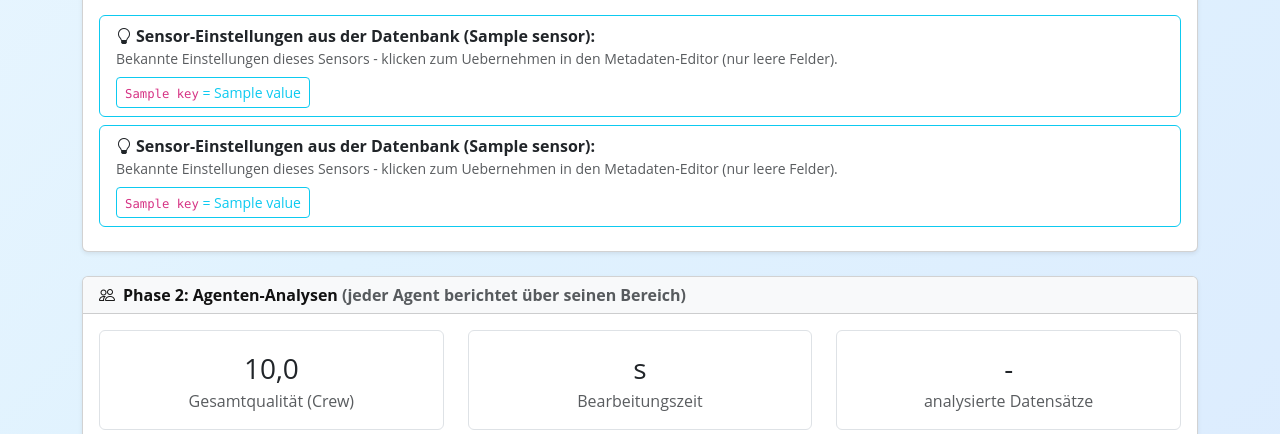
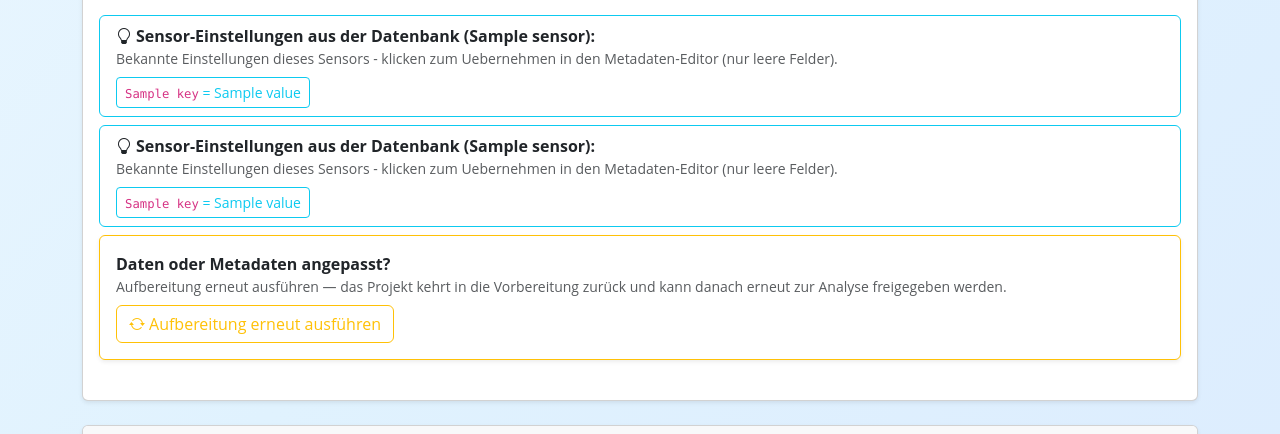
Before and after one commit to MC1stone/Vibe_dev_environment, a Django app: template NIR_Intelligence-main/django_project/templates/project_report.html in a window 1280 px wide; the page is wider, and only the part inside the window is pictured. Shown: the part 1020-1454 px from the top of that part. Run offline with Django 5.2, Linux system fonts and the light colour scheme; the template is opened without the code that fills it: most values are stand-ins (such as "Sample title", 1, 10 or a date in 2020); parts of the project's set-up code (start-up, migrations or seed data) failed here and were passed over; some libraries are stand-ins or nearby versions.

Commit message:
Reingest/Freigabe auch fuer released Projekte (Workflow-Sackgasse behoben)
User-Befund: 'Aufbereitung erneut ausfuehren -> danach Zur Analyse
freigeben geht nicht - nach Bearbeiten in der Projektliste sind diese
Buttons nicht mehr sichtbar.'

Ursache (verifiziert): Beide Buttons stehen nur im
{% if project.phase == 'drafted' %}-Block von project_report.html -
ein released Projekt zeigt sie nie. Und der Reingest-Endpunkt setzte
die Phase NICHT zurueck (anders als ProjectFilesAddView), d.h. selbst
nach einem Reingest waere das Projekt released geblieben und der
Freigabe-Button nie wieder erschienen.

Fix (OP13-Logik konsequent angewendet, kein Workaround):
- project_report.html: Neuer Block fuer phase != 'drafted' mit
  eigener Hinweiskarte ('Daten oder Metadaten angepasst?') und
  Reingest-Button inkl. eigenem Script-Block (Spinner, Klartext,
  Fehlerbehandlung; der erste Versuch lag versehentlich im
  drafted-Scope und haette bei released nie geladen)
- ProjectReingestView: released/completed -> zurueck in 'drafted'
  (gleiche OP13-Semantik wie Dateien hinzufuegen: geaenderte
  Datenbasis erfordert explizite erneute Freigabe); Response
  enthaelt phase_returned_to_preparation

E2E verifiziert: released Projekt -> Reingest -> Phase='drafted'
(Phase-Reset bestätigt); Template rendert den Button bei released.
Regression: OP13 28/28, OP17 29/29, OP12 19/19, OP10 56/56 gruen.

Co-authored-by: MC1stone <MC1stone@users.noreply.github.com>

```diff
--- a/NIR_Intelligence-main/django_project/templates/project_report.html
+++ b/NIR_Intelligence-main/django_project/templates/project_report.html
@@ -290,6 +290,7 @@
                 <button id="btn-reingest" class="btn btn-outline-secondary">
                     <i class="bi bi-arrow-repeat me-1"></i>{% trans "Daten angepasst? Aufbereitung erneut ausführen" %}
                 </button>
+
                 <label class="d-flex align-items-center gap-2 mb-0" for="spectrum-visibility"
                        title="Persistierte Spektren bleiben standardmäßig privat (FL-Grundregel).">
                     <input type="checkbox" id="spectrum-visibility" name="spectrum_visibility"
@@ -301,6 +302,27 @@
                 </button>
             </div>
             <div id="workflow-status" class="mt-3" style="display:none;"></div>
+            {% endif %}
+            {% if project.phase != 'drafted' %}
+            <!-- Reingest fuer freigegebene/abgeschlossene Projekte
+                 (2026-10-09): Nach dem Reingest kehrt das Projekt in die
+                 Vorbereitung zurueck (OP13-Logik wie Dateien hinzufuegen);
+                 der Freigabe-Button wird damit wieder sichtbar und die
+                 Analyse kann mit den korrigierten Stufe-0-Fixes erneut
+                 laufen (User-Befund: Buttons nach 'Bearbeiten' verschwunden). -->
+            <div class="card shadow-sm mb-4 border-warning">
+                <div class="card-body d-flex flex-wrap gap-2 align-items-center">
+                    <div class="flex-grow-1">
+                        <strong>{% trans "Daten oder Metadaten angepasst?" %}</strong>
+                        <p class="text-muted small mb-0">
+                            {% trans "Aufbereitung erneut ausführen — das Projekt kehrt in die Vorbereitung zurück und kann danach erneut zur Analyse freigegeben werden." %}
+                        </p>
+                    </div>
+                    <button id="btn-reingest-released" class="btn btn-outline-warning">
+                        <i class="bi bi-arrow-repeat me-1"></i>{% trans "Aufbereitung erneut ausführen" %}
+                    </button>
+                </div>
+            </div>
             {% endif %}
         </div>
     </div>
@@ -592,4 +614,58 @@
 })();
 </script>
 {% endif %}
+
+{% if project.phase != 'drafted' %}
+<script>
+(function () {
+    function getCsrfToken() {
+        const hidden = document.querySelector('input[name="csrfmiddlewaretoken"]');
+        if (hidden && hidden.value) { return hidden.value; }
+        var cookies = document.cookie.split(';');
+        for (var i = 0; i < cookies.length; i++) {
+            var cookie = cookies[i].trim();
+            if (cookie.indexOf('csrftoken=') === 0) {
+                return decodeURIComponent(cookie.substring('csrftoken='.length));
+            }
+        }
+        return '';
+    }
+    var statusBox = document.getElementById('workflow-status');
+    function show(msg, ok) {
+        if (!statusBox) { return; }
+        statusBox.style.display = 'block';
+        statusBox.innerHTML = '<div class="alert alert-' + (ok ? 'success' : 'danger') + ' mb-0">' + msg + '</div>';
+    }
+    var btn = document.getElementById('btn-reingest-released');
+    if (btn) {
+        btn.addEventListener('click', function () {
+            btn.disabled = true;
+            btn.innerHTML = '<span class="spinner-border spinner-border-sm me-1"></span>Aufbereitung läuft…';
+            show('Aufbereitung wird erneut ausgeführt - das Projekt kehrt danach in die Vorbereitung zurück (1-3 Min, die KI liest die Dateien neu ein)…', true);
+            fetch('/projects/{{ project.id }}/reingest/', {
+                method: 'POST',
+                credentials: 'same-origin',
+                headers: {'X-CSRFToken': getCsrfToken()}
+            })
+                .then(function (r) { if (!r.ok) { throw new Error('HTTP ' + r.status); } return r.json(); })
+                .then(function (d) {
+                    if (d.success) {
+                        show('Aufbereitung aktualisiert: ' + d.usable_dataset_count + ' verwertbare Datensätze. Das Projekt ist wieder in der Vorbereitung - jetzt erneut zur Analyse freigeben.', true);
+                        setTimeout(function(){ location.reload(); }, 1800);
+                    } else {
+                        show('Fehler: ' + (d.error || 'unbekannt'), false);
+                        btn.disabled = false;
+                        btn.innerHTML = '<i class="bi bi-arrow-repeat me-1"></i>{% trans "Aufbereitung erneut ausführen" %}';
+                    }
+                })
+                .catch(function (e) {
+                    show('Netzwerkfehler: ' + e + ' - bitte Seite neu laden.', false);
+                    btn.disabled = false;
+                    btn.innerHTML = '<i class="bi bi-arrow-repeat me-1"></i>{% trans "Aufbereitung erneut ausführen" %}';
+                });
+        });
+    }
+})();
+</script>
+{% endif %}
 {% endblock %}
```
Also changed, not shown: NIR_Intelligence-main/django_project/api/project_views.py (+11 -0 lines).
